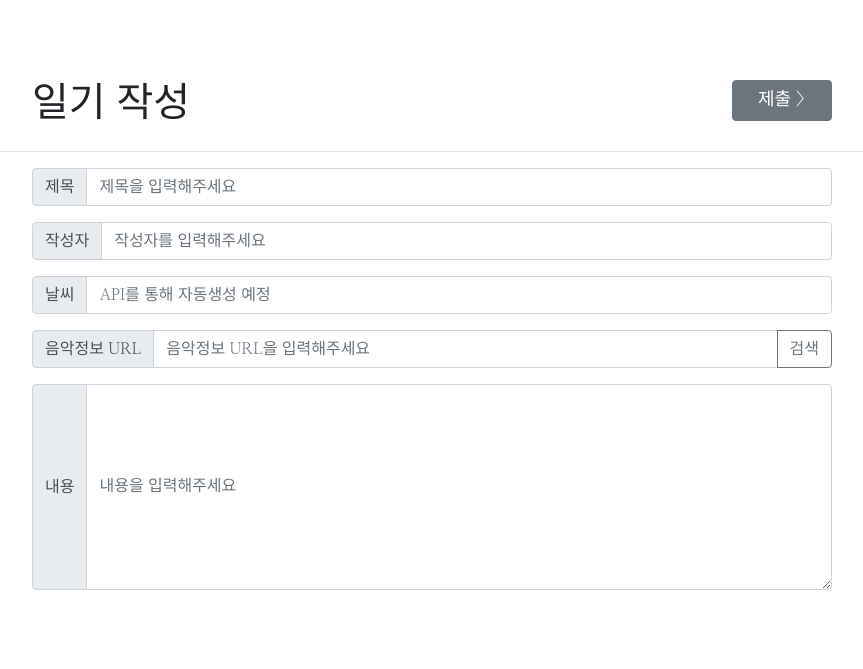
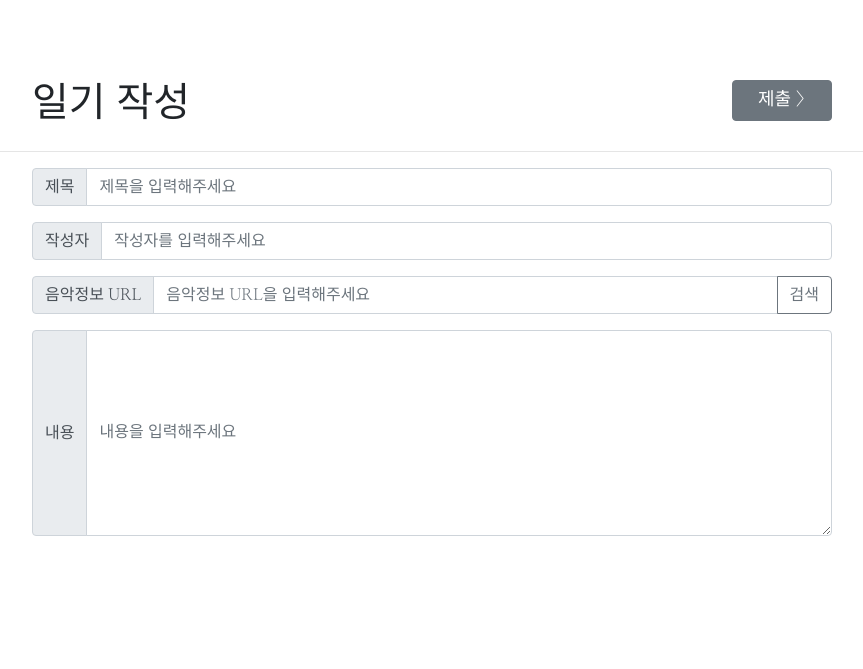
Before and after one commit to sparta-cloud-a3/music-diary, a Flask app: page /write in a window 1280 px wide. Shown: the top 669 px of the page, without its empty margins (208-1071 px from the left). Run offline with Flask 2, Linux system fonts and the light colour scheme; some libraries are stand-ins or nearby versions; some web fonts are replaced.

Commit message:
add: 폰트 통일하고 날씨입력하는 부분 삭제

```diff
--- a/static/css/main.css
+++ b/static/css/main.css
@@ -1,9 +1,4 @@
 @charset "utf-8";
-
-
-*{
-    font-family: 'Jua', sans-serif
-}
 
 .wrap {
     width: 900px;
--- a/templates/diary.html
+++ b/templates/diary.html
@@ -26,10 +26,12 @@
     <link href="https://fonts.googleapis.com/css2?family=Gowun+Batang&family=Gowun+Dodum&family=Hahmlet:wght@200&family=Nanum+Myeongjo&display=swap"
           rel="stylesheet">
 
+
     <title>음악일기 | 일기 페이지</title>
     <style>
+
         * {
-            font-family: 'Jua', sans-serif
+            font-family: 'Nanum Myeongjo', serif;
         }
 
         .wrap {
@@ -69,7 +71,7 @@
 
         .content-box {
             width: 400px;
-            font-size: 20px;
+            font-size: 22px;
             text-align: center;
             margin: 10px auto;
             white-space: pre-line;
--- a/templates/write_diary.html
+++ b/templates/write_diary.html
@@ -152,14 +152,6 @@
 
         <div class="input-group mb-3">
             <div class="input-group-prepend">
-                <span class="input-group-text">날씨</span>
-            </div>
-            <input type="text" placeholder="API를 통해 자동생성 예정" class="form-control" id="weather-box"
-                   aria-describedby="basic-addon3">
-        </div>
-
-        <div class="input-group mb-3">
-            <div class="input-group-prepend">
                 <span class="input-group-text">음악정보 URL</span>
             </div>
             <input type="text" class="form-control" placeholder="음악정보 URL을 입력해주세요" aria-label="Recipient's username"
```
Lines whose indentation alone changed are shown as unchanged.
